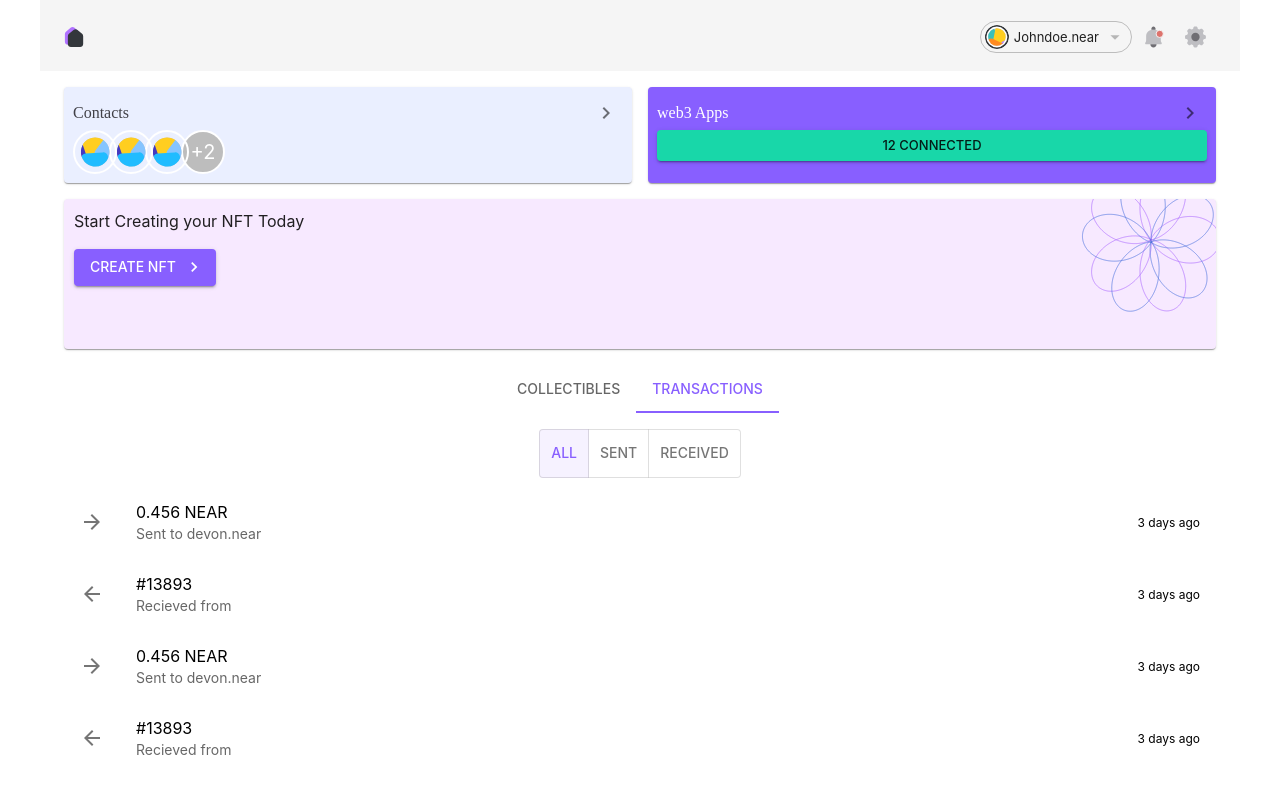
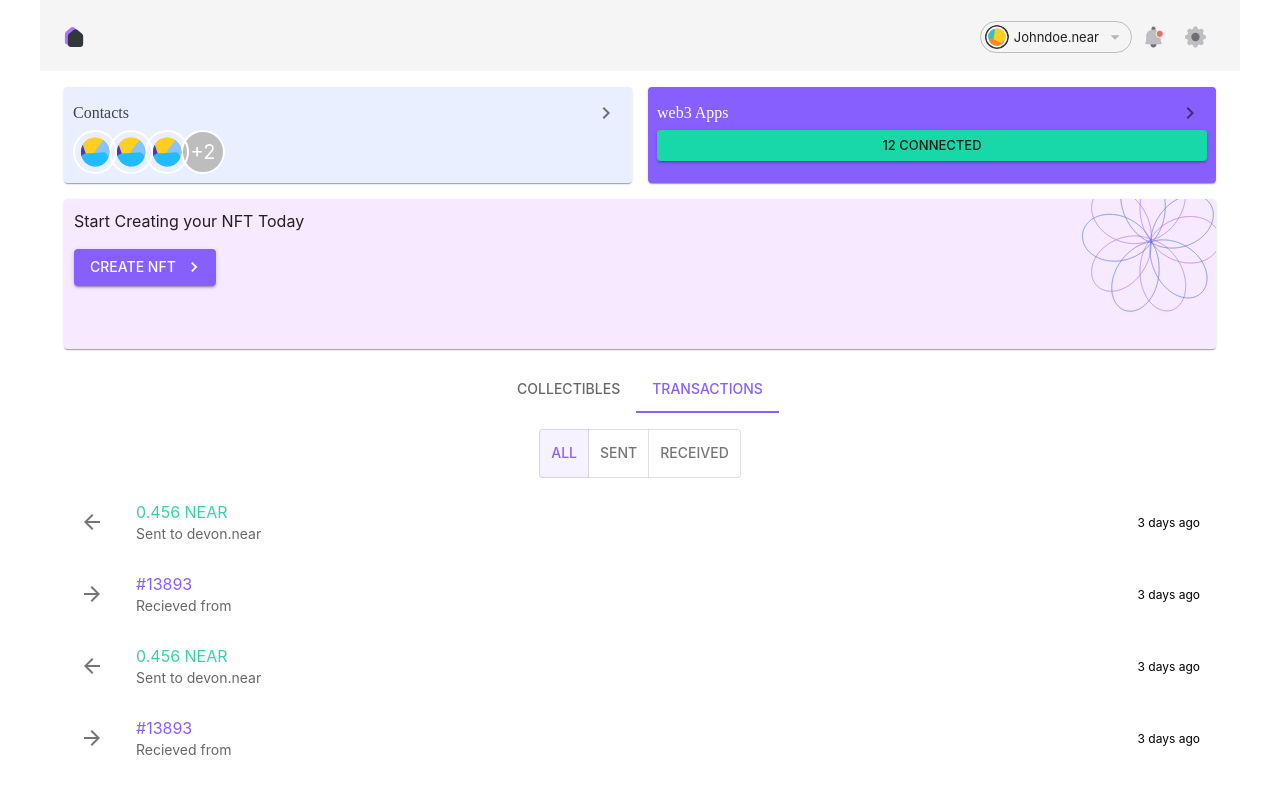
Before and after one commit to gitspilo/primelab-test, a Next.js app: page /home in a window 1280 px wide. Both pictures are taken after a click on the tab "TRANSACTIONS". Shown: the top 794 px of the page. Built offline with nearby package versions, Linux system fonts and the light colour scheme.

Commit message:
Add cx function

```diff
--- a/components/TransactionItem.tsx
+++ b/components/TransactionItem.tsx
@@ -8,6 +8,7 @@ import {
 } from '@mui/material';
 import ArrowBackIcon from '@mui/icons-material/ArrowBack';
 import ArrowForwardIcon from '@mui/icons-material/ArrowForward';
+import { cx } from "../styles/styling";
 
 interface TransactionItemProps {
   title: string;
@@ -31,9 +32,13 @@ const TransactionItem = ({
       }
     >
       <ListItemIcon>
-        {isIncoming ? <ArrowForwardIcon /> : <ArrowBackIcon />}
+        {isIncoming ? <ArrowBackIcon /> : <ArrowForwardIcon />}
       </ListItemIcon>
-      <ListItemText primary={title} secondary={subTitle} />
+      <ListItemText
+        primary={title}
+        secondary={subTitle}
+        css={cx(styles, { blue: !isIncoming, green: isIncoming })}
+      />
     </ListItem>
   )
 };
@@ -55,4 +60,10 @@ const styles = {
     text-align: center;
     color: #FFFFFF;
   `,
+  blue: css`
+    color: #885FFF;
+  `,
+  green: css`
+    color: #3BD0AC;
+  `
 };
--- /dev/null
+++ b/styles/styling.js
@@ -0,0 +1,22 @@
+/**
+ * Specify which style objects to return.
+ * @param {Object.<string, SerializedStyles>} styles
+ * @param {Object.<string, boolean>} choices
+ * @returns {Array<SerializedStyles>}
+ */
+export function cx(styles, choices) {
+  let themedStyles = [];
+  let basicStyles = [];
+
+  for (const [name, style] of Object.entries(styles)) {
+    if (choices && !choices[name]) continue;
+    else if (typeof style === "function") themedStyles.push(style);
+    else basicStyles.push(style);
+  }
+
+  if (themedStyles.length) {
+    return theme => themedStyles.map(style => style(theme)).concat(basicStyles);
+  } else {
+    return basicStyles;
+  }
+}
```
